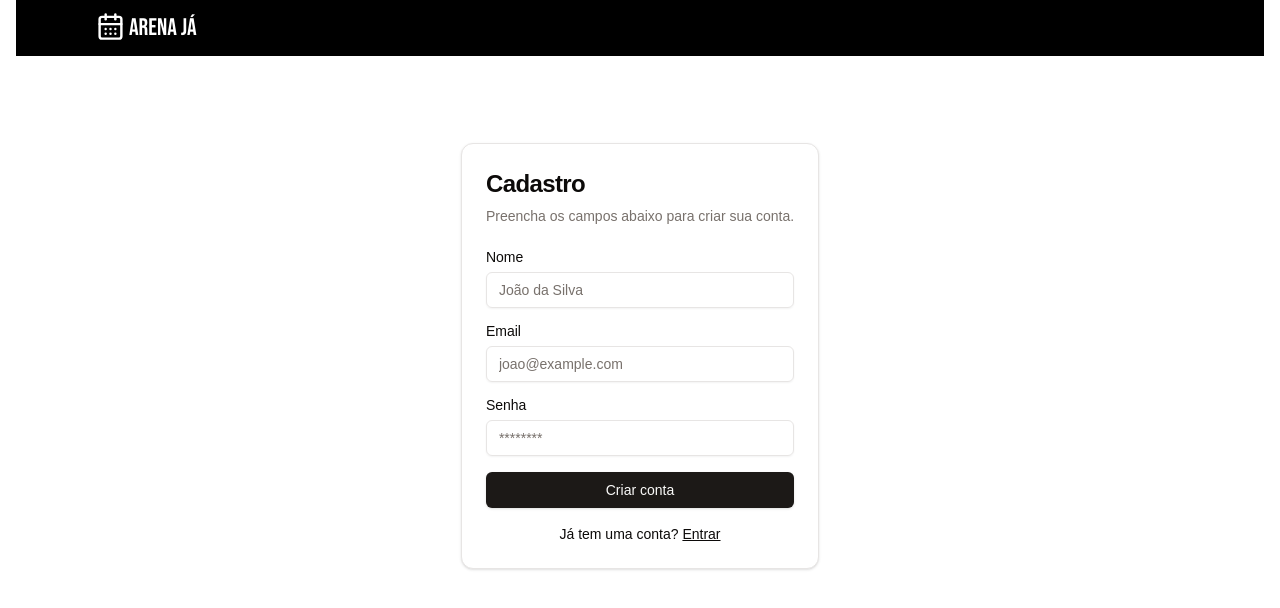
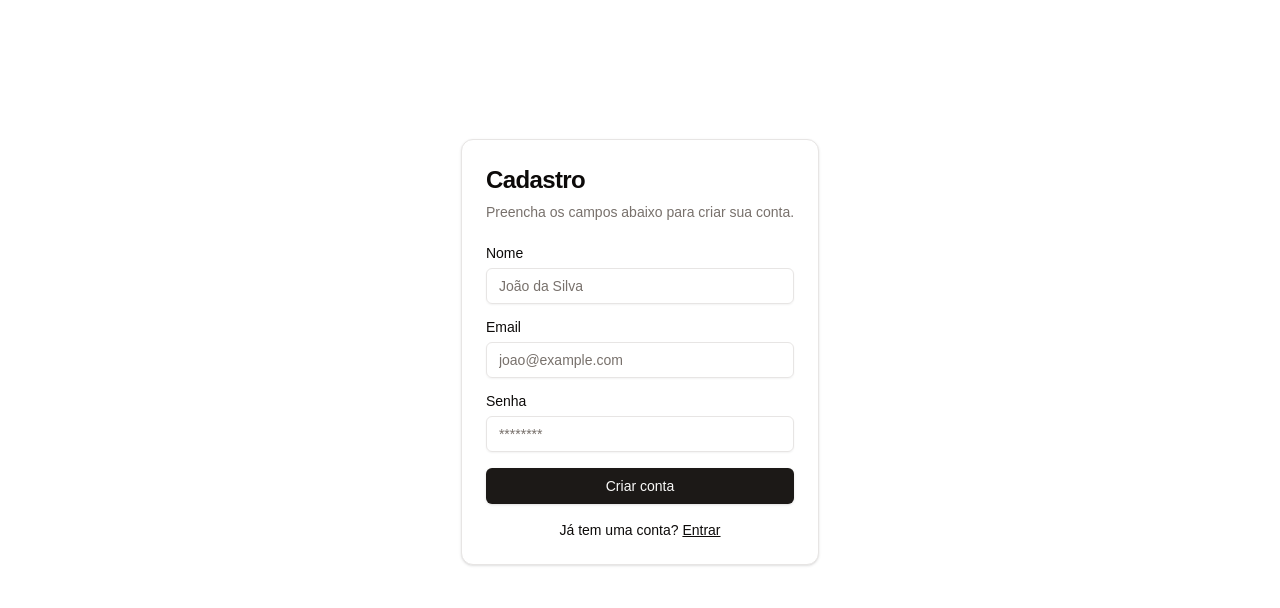
Before and after one commit to lsprdev/torneioja-arena, a Next.js app: page /register in a window 1280 px wide. Shown: the top 608 px of the page. Built offline with nearby package versions, Linux system fonts and the light colour scheme.

Commit message:
Mudando posição da logo

```diff
--- a/src/app/login/page.tsx
+++ b/src/app/login/page.tsx
@@ -4,15 +4,13 @@ import { CalendarDays } from "lucide-react"
 export default function Page() {
   return (
     <>
-      <div className="flex-col h-screen w-full justify-center px-4">
-        <div className="flex h-14 w-full bg-black items-center px-20">
-          <span className="flex">
+      <div className="flex h-screen w-full items-center justify-center px-4">
+        <div>
+          <LoginForm />
+          <span className="flex items-center justify-center my-8">
             <CalendarDays size={29} className="text-white" />
             <h1 className={`${bebasNeue.className} text-white text-2xl mx-1`}>Arena Já</h1>
           </span>
-        </div>
-        <div className="flex h-3/4 w-full items-center justify-center px-4">
-          <LoginForm />
         </div>
       </div>
     </>
--- a/src/app/register/page.tsx
+++ b/src/app/register/page.tsx
@@ -4,15 +4,13 @@ import { CalendarDays } from "lucide-react"
 export default function Page() {
     return (
         <>
-            <div className="flex-col h-screen w-full justify-center px-4">
-                <div className="flex h-14 w-full bg-black items-center px-20">
-                    <span className="flex">
+            <div className="flex h-screen w-full items-center justify-center px-4">
+                <div>
+                    <RegisterForm />
+                    <span className="flex items-center justify-center my-8">
                         <CalendarDays size={29} className="text-white" />
                         <h1 className={`${bebasNeue.className} text-white text-2xl mx-1`}>Arena Já</h1>
                     </span>
-                </div>
-                <div className="flex h-3/4 w-full items-center justify-center px-4">
-                    <RegisterForm />
                 </div>
             </div>
         </>
```
